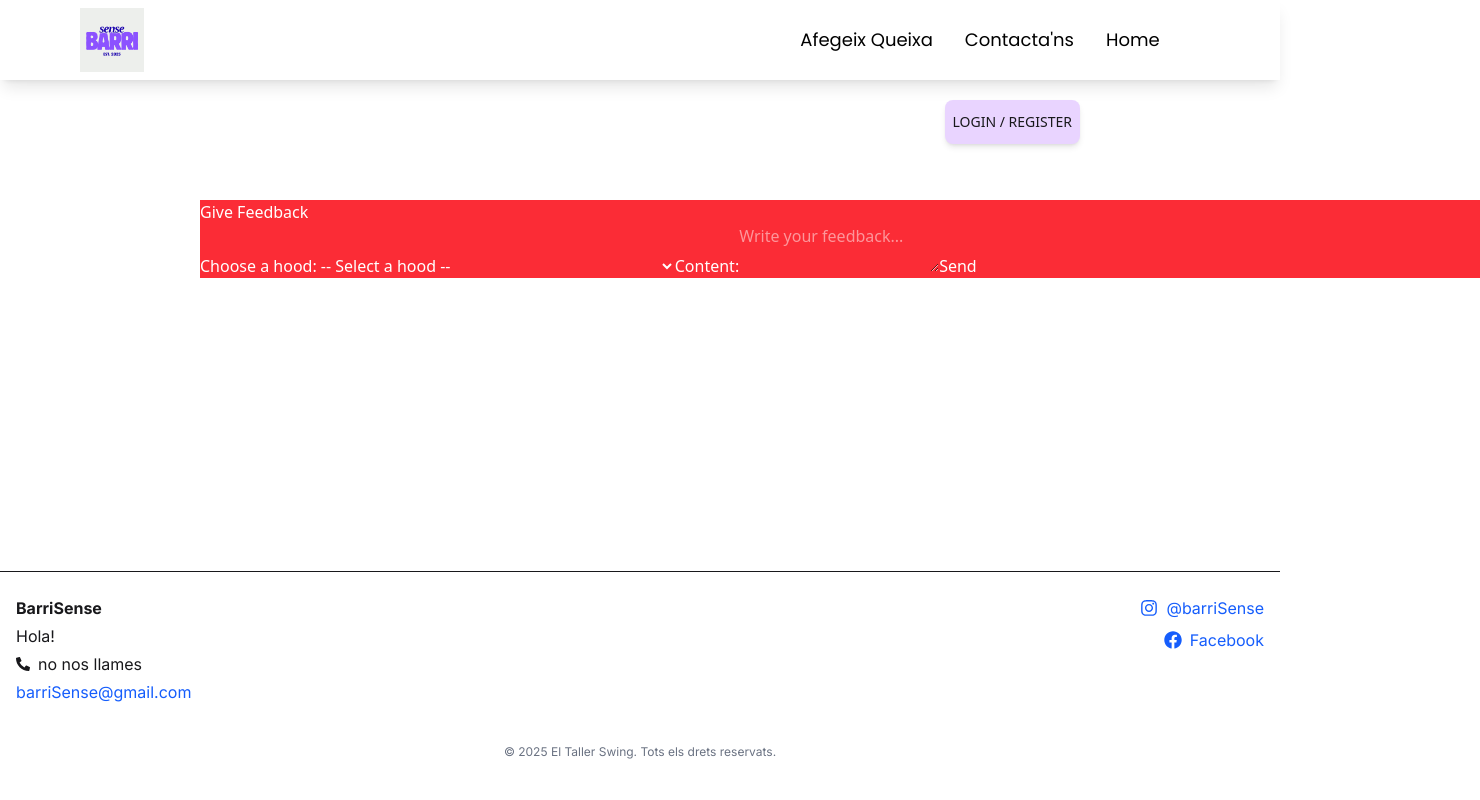
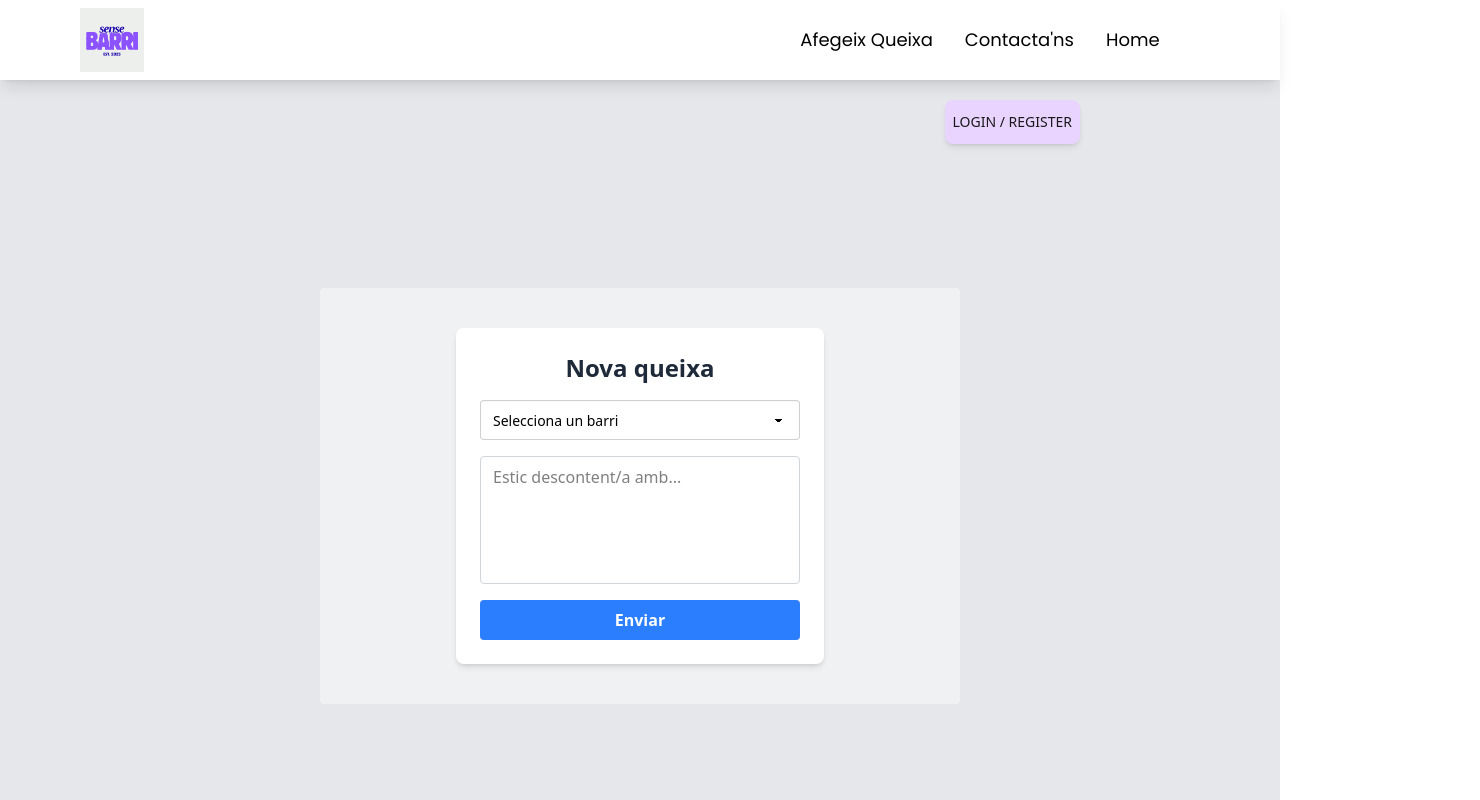
Before and after one commit to OhMyLaia/barriSense-frontend, a React (Vite) app: page /queixa in a window 1280 px wide. Shown: the top 800 px of the page, 1480 px wide, since content can reach past the window. Built offline with nearby package versions, Linux system fonts and the light colour scheme; a web font is replaced by a local one.

Commit message:
feedback form sends the right object, axios working

```diff
--- a/src/components/FeedbackForm.jsx
+++ b/src/components/FeedbackForm.jsx
@@ -18,23 +18,33 @@ function FeedbackForm({ userId, onSubmit }) {
         onSubmit(feedback);
         setSelectedHood({ id: "", name: "" });
         setContent("");
+        console.log(feedback)
     };
 
     return (
-        <div className="feedback-form max-w-full h-1/2">
-            <h2>Give Feedback</h2>
-            <form onSubmit={handleSubmit}>
-                <label>Choose a hood:</label>
-                <HoodSelect onSelect={setSelectedHood} />
+        <div className="feedback-form max-w-lg w-full mx-auto mt-10 p-6 bg-white mb-10 rounded-lg shadow-md">
+            <h2 className="text-2xl font-semibold mb-4 text-gray-800">Nova queixa</h2>
+            <form onSubmit={handleSubmit} className="flex flex-col gap-4">
+                <div className="flex flex-col">
+                    <HoodSelect onSelect={setSelectedHood} className="border border-gray-300 rounded py-1 shadow w-fit px-4" />
+                </div>
 
-                <label>Content:</label>
-                <textarea
-                    value={content}
-                    onChange={(e) => setContent(e.target.value)}
-                    placeholder="Write your feedback..."
-                />
+                <div className="flex flex-col">
+                    {/* <label className="mb-2 font-medium text-gray-700">Desfoga't</label> */}
+                    <textarea
+                        value={content}
+                        onChange={(e) => setContent(e.target.value)}
+                        placeholder="Estic descontent/a amb..."
+                        className="border border-gray-300 rounded px-3 py-2 h-32 resize-none focus:outline-none focus:ring-2 focus:ring-blue-400 text-black"
+                    />
+                </div>
 
-                <button type="submit">Send</button>
+                <button
+                    type="submit"
+                    className="bg-blue-500 hover:bg-blue-600 text-white font-semibold py-2 px-4 rounded transition-colors"
+                >
+                    Enviar
+                </button>
             </form>
         </div>
     );
--- a/src/components/HoodSelect.jsx
+++ b/src/components/HoodSelect.jsx
@@ -12,8 +12,16 @@ export default function HoodSelect({ onSelect }) {
     };
 
     return (
-        <select value={selectedHood.id} onChange={handleChange}>
-            <option value="">-- Select a hood --</option>
+        // Added daisyUI classes for proper styling
+        <select
+            value={selectedHood.id}
+            onChange={handleChange}
+            className="select select-bordered w-full bg-white text-black max-w-xs"
+        >
+            <option value="" disabled>
+                Selecciona un barri
+            </option>
+
             {hoods.map((hood) => (
                 <option key={hood.codi_barri} value={hood.codi_barri}>
                     {hood.nom_barri}
--- a/src/pages/FeedbackPage.jsx
+++ b/src/pages/FeedbackPage.jsx
@@ -1,6 +1,7 @@
 import React from 'react'
 import FeedbackForm from '../components/FeedbackForm';
-import { axiosCreate } from '../config/axiosCrud'
+import { axiosCreate } from '../config/axiosCrud';
+import { api } from '../config/api-connection-config';
 
 
 function FeedbackPage() {
@@ -9,7 +10,7 @@ function FeedbackPage() {
 
     const submitForm = async (feedback) => {
         try {
-            const data = await axiosCreate(axiosInstance, "/api/feedbacks/post", feedback);
+            const data = await axiosCreate(api, "/api/feedbacks/post", feedback);
             if (data) {
                 console.log("Feedback submitted successfully:", data);
                 // Optionally show a success message or redirect
@@ -22,12 +23,23 @@ function FeedbackPage() {
     };
 
     return (
-        <div className='bg-red-500 w-full text-white m-50'>
+        <div className='min-h-screen flex items-center justify-center bg-gray-200'>
 
-            <FeedbackForm
-                userId={mockID}
-                onSubmit={submitForm}
-            />
+            <div className='
+                flex
+                flex-col
+                justify-center
+                items-center
+                text-center
+                bg-white/40 rounded w-1/2
+                text-white mt-50 m-2 px-20'>
+                <div>
+                    <FeedbackForm
+                        userId={mockID}
+                        onSubmit={submitForm}
+                    />
+                </div>
+            </div>
         </div>
     );
 }
--- a/src/pages/HomePage copy.jsx
+++ /dev/null
@@ -1,11 +0,0 @@
-import MapPage from "../components/MapPage";
-
-function HomePage() {
-  return (
-    <div>
-      <MapPage />
-    </div>
-  );
-}
-
-export default HomePage;
```
